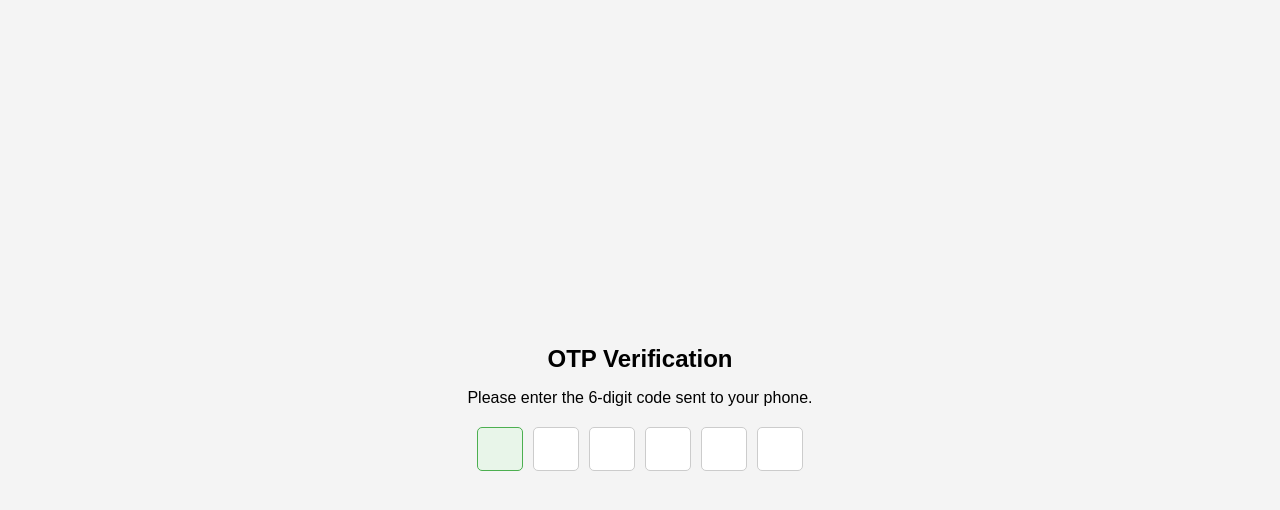
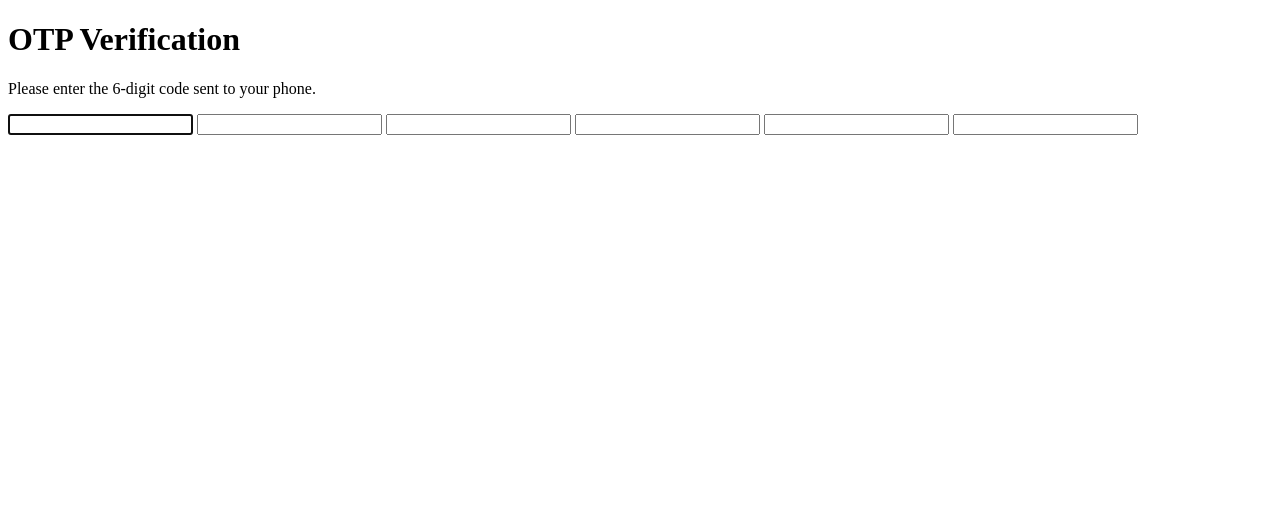
Before and after one commit to acciojob/OTP-kiran-0103vs, a website: page main.html in a window 1280 px wide. Drawn offline with Linux system fonts and the light colour scheme.

Commit message:
created a submission

```diff
--- a/styles.css
+++ b/styles.css
@@ -1,45 +1 @@
 /*  your css code here. If applicable */
-body {
-    display: flex;
-    justify-content: center;
-    align-items: center;
-    height: 100vh;
-    background-color: #f4f4f4;
-    margin: 0;
-    font-family: Arial, sans-serif;
-}
-
-.verification-container {
-    text-align: center;
-}
-
-#verification_heading {
-    font-size: 24px;
-    margin-bottom: 10px;
-}
-
-#verification_subtext {
-    font-size: 16px;
-    margin-bottom: 20px;
-}
-
-.code-container {
-    display: flex;
-    justify-content: center;
-    gap: 10px;
-}
-
-.code {
-    width: 40px;
-    height: 40px;
-    font-size: 20px;
-    text-align: center;
-    border: 1px solid #ccc;
-    border-radius: 5px;
-    outline: none;
-}
-
-.code:focus {
-    border-color: #4caf50;
-    background-color: #e8f5e9;
-}
```
